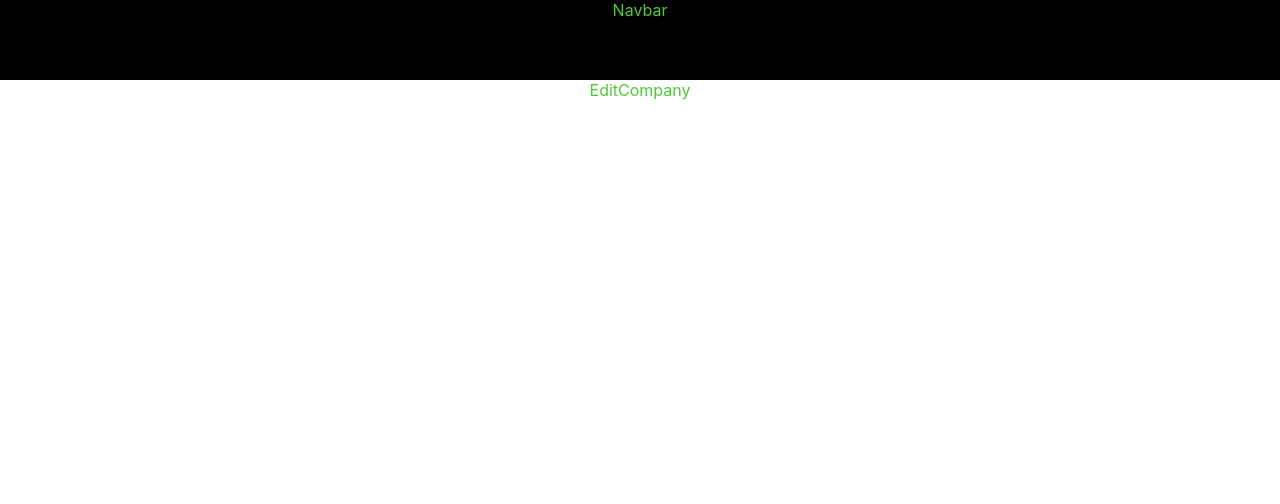
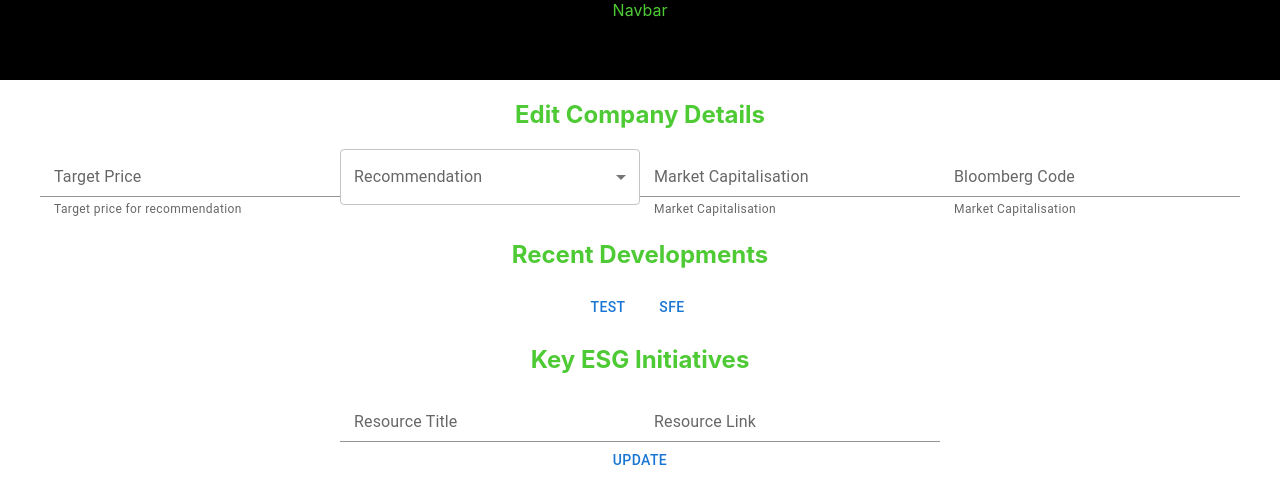
Before and after one commit to kyun99/CitiHackOverflow2022_JJYK, a React (Create React App) app in the folder client/: page /banker/edit in a window 1280 px wide. Shown: the top 504 px of the page. Built offline with nearby package versions, Linux system fonts and the light colour scheme.

Commit message:
Add form to edit company component

```diff
--- a/client/src/components/EditCompany.js
+++ b/client/src/components/EditCompany.js
@@ -1,7 +1,90 @@
-import React from "react";
+import React, { Fragment, useEffect, useState } from "react";
+import InputLabel from '@mui/material/InputLabel';
+import { FormControl, Input, FormHelperText, Button, Select, MenuItem, Grid } from '@mui/material';
+
+
+
+
+const targetPrice = 1.0
+const recommendation = "Buy"
+const marketCap = "1.4B"
+const bloombergCode = "YZJSGD_SP_Equity"
+const profile = "Yangzijiang is one of the largest, most efficient, and profitable shipbuilders in China. It has moved up the value chain to produce ultra-large containerships and very large bulk carriers, as well as LNG vessels."
+
 
 const EditCompany = () => {
-   return <div>EditCompany</div>;
+  const removeRecentDevelopment = (index) => {
+    // var temp = recentDevelopments.splice(index,1)
+    // var temp = recentDevelopments
+    // setRecentDevelopments(temp)
+  }
+
+  const handleSubmit = () => {
+
+  }
+  const inputSx = { width: 300 }
+
+  // const [setRecentDevelopments, recentDevelopments] = useState([])
+
+  // useEffect(() => {
+  //   setRecentDevelopments([
+  //     {title: "Yangzijiang Shipbuilding Holdings Ltd: A good set of 1H22 results", link:"https://www.dbs.com.sg/private-banking/aics/templatedata/article/recentdevelopment/data/en/DBSV/082022/YZJSGD_SP_08082022.xml"},
+  //     {title: "Yangzijiang Shipbuilding: Trading at unwarranted deep discount to peers", link:"https://www.dbs.com.sg/private-banking/aics/templatedata/article/recentdevelopment/data/en/DBSV/082022/YZJSGD_SP_08042022.xml"}
+  // ])},[])
+
+
+  return <Fragment>
+    <h2>Edit Company Details</h2>
+    <form onSubmit={handleSubmit} align='center'>
+      <FormControl>
+        <InputLabel htmlFor="targetprice">Target Price</InputLabel>
+        <Input id="targetprice" aria-describedby="targetprice-helper" sx={inputSx} />
+        <FormHelperText id="targetprice-helper">Target price for recommendation</FormHelperText>
+      </FormControl>
+      <FormControl size='large'>
+        <InputLabel id="recommendation-label">Recommendation</InputLabel>
+        <Select
+          labelId="recommendation-label"
+          id="recommendation-select"
+          label="Recommendation"
+          sx={inputSx}
+        // onChange={handleChange}
+        >
+          <MenuItem value={10}>Buy</MenuItem>
+          <MenuItem value={20}>Sell</MenuItem>
+          <MenuItem value={30}>Hold</MenuItem>
+        </Select>
+      </FormControl>
+      <FormControl>
+        <InputLabel htmlFor="marketcap">Market Capitalisation</InputLabel>
+        <Input id="marketcap" aria-describedby="marketcap-helper" sx={inputSx} />
+        <FormHelperText id="marketcap-helper">Market Capitalisation</FormHelperText>
+      </FormControl>
+      <FormControl>
+        <InputLabel htmlFor="bloombergcode">Bloomberg Code</InputLabel>
+        <Input id="bloombergcode" aria-describedby="bloombergcode-helper" sx={inputSx} />
+        <FormHelperText id="bloombergcode-helper">Market Capitalisation</FormHelperText>
+      </FormControl>
+      <Grid>
+        <h2>Recent Developments</h2>
+          {/* {recentDevelopments.map((index, item) => <Button>Test</Button>)} */}
+          <Button>TEst</Button>
+          <Button>sfe</Button>
+        <h2>Key ESG Initiatives</h2>
+        <Grid>
+          <FormControl>
+            <InputLabel htmlFor="resourcetitle">Resource Title</InputLabel>
+            <Input id="resourcetitle" sx={inputSx} />
+          </FormControl>
+          <FormControl>
+            <InputLabel htmlFor="resourcelink">Resource Link</InputLabel>
+            <Input id="resourcelink" sx={inputSx} />
+          </FormControl>
+        </Grid>
+        <Button>Update</Button>
+      </Grid>
+    </form>
+  </Fragment>
 };
 
 export default EditCompany;
```
